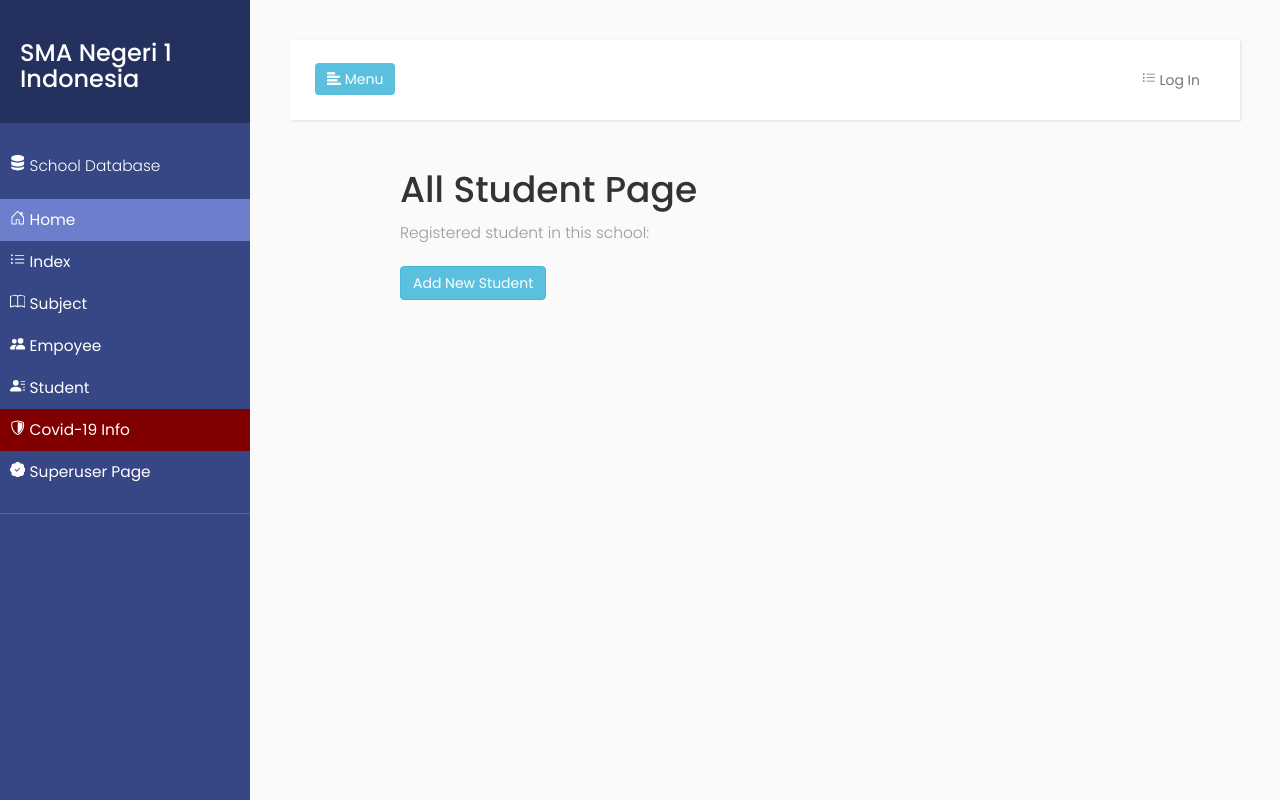
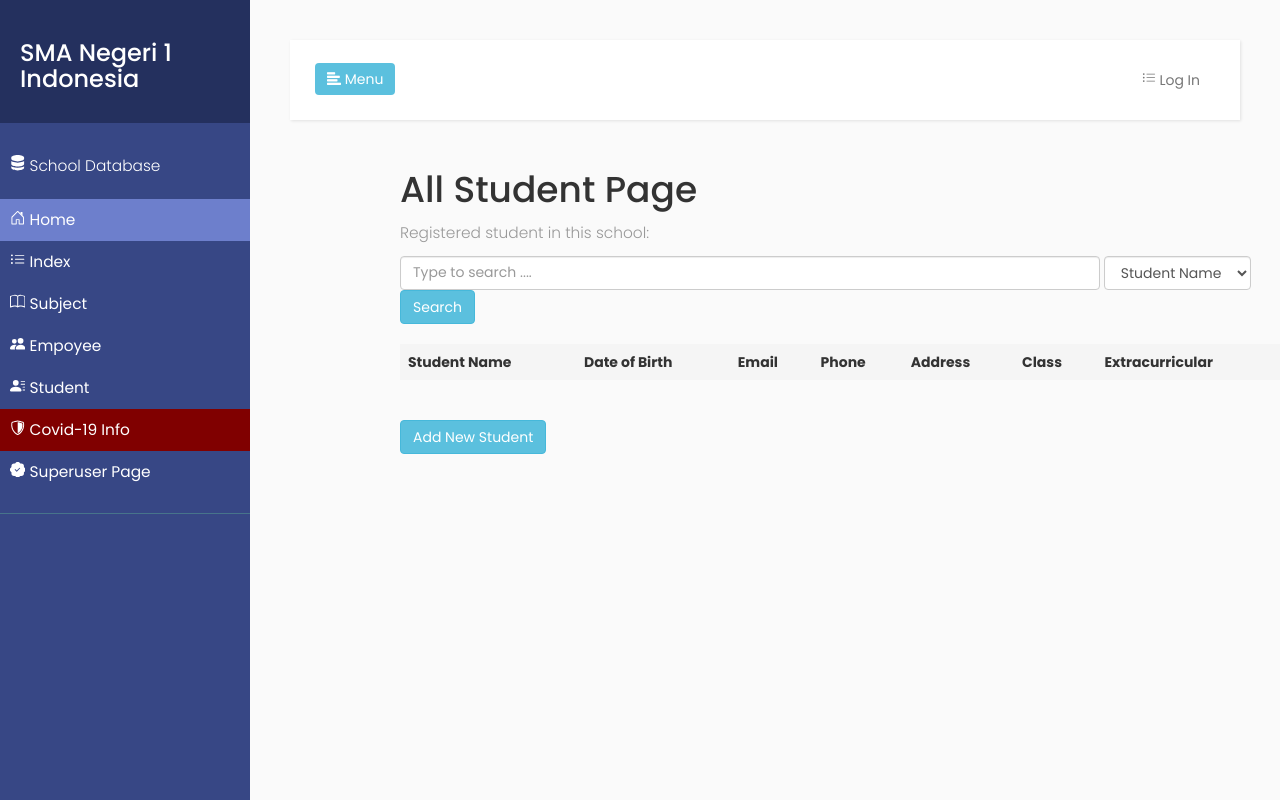
Before and after one commit to panjiarlins/sswp-final-project, a Django app: page /app/student/ in a window 1280 px wide. Run offline with Django 3.2, Linux system fonts and the light colour scheme; data that the repository does not hold is empty; some libraries are stand-ins or nearby versions.

Commit message:
Adding model querying to search student and fixing the def __str__ in all models

```diff
--- a/school/app/controller/student_controller.py
+++ b/school/app/controller/student_controller.py
@@ -7,8 +7,22 @@ from app.models import Student
 from app.forms import StudentForm
 
 def student_list(request):
+    if request.method == 'POST':
+        searchby = request.POST['searchby']
+        req = request.POST.dict()
+        name = req['name']
+        if searchby == 'student_name':
+            students = Student.objects.filter(student_name__contains=name).order_by('-student_DOB')
+        elif searchby == 'student_email':
+            students = Student.objects.filter(student_email__contains=name).order_by('-student_DOB')
+        elif searchby == 'student_phone':
+            students = Student.objects.filter(student_phone__contains=name).order_by('-student_DOB')
+        elif searchby == 'student_address':
+            students = Student.objects.filter(student_address__contains=name).order_by('-student_DOB')
+    else:
+        students = Student.objects.all().order_by('-student_DOB')
     context = {
-        'student_list' : Student.objects.all(),
+        'student_list' : students,
     }
     return render(request, 'appTemp/student_list.html', context)
 
--- a/school/app/models/Class.py
+++ b/school/app/models/Class.py
@@ -13,4 +13,4 @@ class Class(models.Model):
         app_label = 'app'
 
     def __str__(self):
-        return f'{self.class_name} {self.class_batch} {self.class_advisor} {self.class_subject}'
+        return f'{self.class_name} {self.class_batch}'
--- a/school/app/models/employee.py
+++ b/school/app/models/employee.py
@@ -14,4 +14,4 @@ class Employee(models.Model):
         app_label = 'app'
 
     def __str__(self):
-        return f'{self.employee_name} {self.employee_DOB} {self.employee_email} {self.employee_phone} {self.employee_address} {self.employee_position}'
+        return f'{self.employee_name} {self.employee_email}'
--- a/school/app/models/employment.py
+++ b/school/app/models/employment.py
@@ -9,4 +9,4 @@ class Employment(models.Model):
         app_label = 'app'
 
     def __str__(self):
-        return f'{self.employment_name} {self.employment_description}'
+        return f'{self.employment_name}'
--- a/school/app/models/extracurricular.py
+++ b/school/app/models/extracurricular.py
@@ -11,4 +11,4 @@ class Extracurricular(models.Model):
         app_label = 'app'
 
     def __str__(self):
-        return f'{self.extracurricular_name} {self.extracurricular_advisor} {self.extracurricular_description}'
+        return f'{self.extracurricular_name}'
--- a/school/app/models/student.py
+++ b/school/app/models/student.py
@@ -13,4 +13,4 @@ class Student(models.Model):
     student_extracurricular = models.ManyToManyField(Extracurricular)
 
     def __str__(self):
-        return f'{self.student_name} {self.student_DOB} {self.student_email} {self.student_phone} {self.student_address} {self.student_class} {self.student_extracurricular}'
+        return f'{self.student_name} {self.student_email}'
--- a/school/app/models/subject.py
+++ b/school/app/models/subject.py
@@ -9,4 +9,4 @@ class Subject(models.Model):
         app_label = 'app'
 
     def __str__(self):
-        return f'{self.subject_name} {self.subject_description}'
+        return f'{self.subject_name}'
--- a/school/templates/appTemp/student_list.html
+++ b/school/templates/appTemp/student_list.html
@@ -3,18 +3,49 @@
 {% block content %}
     <h1>All Student Page</h1>
     <p>Registered student in this school:</p>
-    <ul class="list-group" style="width: 600px;">
-        {% for student in student_list %}
-        <li class="list-group-item">
-            <div>Name : {{ student.student_name }}</div>
-            <div>Email : {{ student.student_email }}</div>
-            <div style="text-align: right;">
-                <a href="{% url 'student_edit' student.student_id %}" class="btn btn-success">Edit</a>
-                <a href="{% url 'student_delete' student.student_id %}" class="btn btn-danger">Delete</a>
-            </div>
-        </li>
-        {% endfor %}
-    </ul>
+    <form method="POST" action="" class="form-inline">
+        {% csrf_token %}
+        <input style="width: 700px;" name="name" type="text" class="form-control" placeholder="Type to search ...."/>
+        <select name="searchby" class="form-control">
+            <option value="student_name">Student Name</option>
+            <option value="student_email">Email</option>
+            <option value="student_phone">Phone</option>
+            <option value="student_address">Address</option>
+        </select>
+        <button type="submit" class="btn btn-info">Search</button>
+    </form>
+    <br/>
+    <table class="table table-hover">
+        <thead>
+            <tr class="active">
+                <td><strong>Student Name</strong></td>
+                <td><strong>Date of Birth</strong></td>
+                <td><strong>Email</strong></td>
+                <td><strong>Phone</strong></td>
+                <td><strong>Address</strong></td>
+                <td><strong>Class</strong></td>
+                <td><strong>Extracurricular</strong></td>
+            </tr>
+        </thead>
+        <tbody>
+            {% for student in student_list %}
+            <tr>
+                <td>{{ student.student_name }}</td>
+                <td>{{ student.student_DOB }}</td>
+                <td>{{ student.student_email }}</td>
+                <td>{{ student.student_phone }}</td>
+                <td>{{ student.student_address }}</td>
+                <td>{{ student.student_class.all|join:', ' }}</td>
+                <td>{{ student.student_extracurricular.all|join:', ' }}</td>
+                <td>
+                    <a href="{% url 'student_edit' student.student_id %}" class="btn btn-success">Edit</a>
+                    <a href="{% url 'student_delete' student.student_id %}" class="btn btn-danger">Delete</a>
+                </td>
+            </tr>
+            {% endfor %}
+        </tbody>
+    </table>
+    <br/>
     <p>
         <a href="{% url 'student_add' %}" class="btn btn-info">Add New Student</a>
     </p>
```
